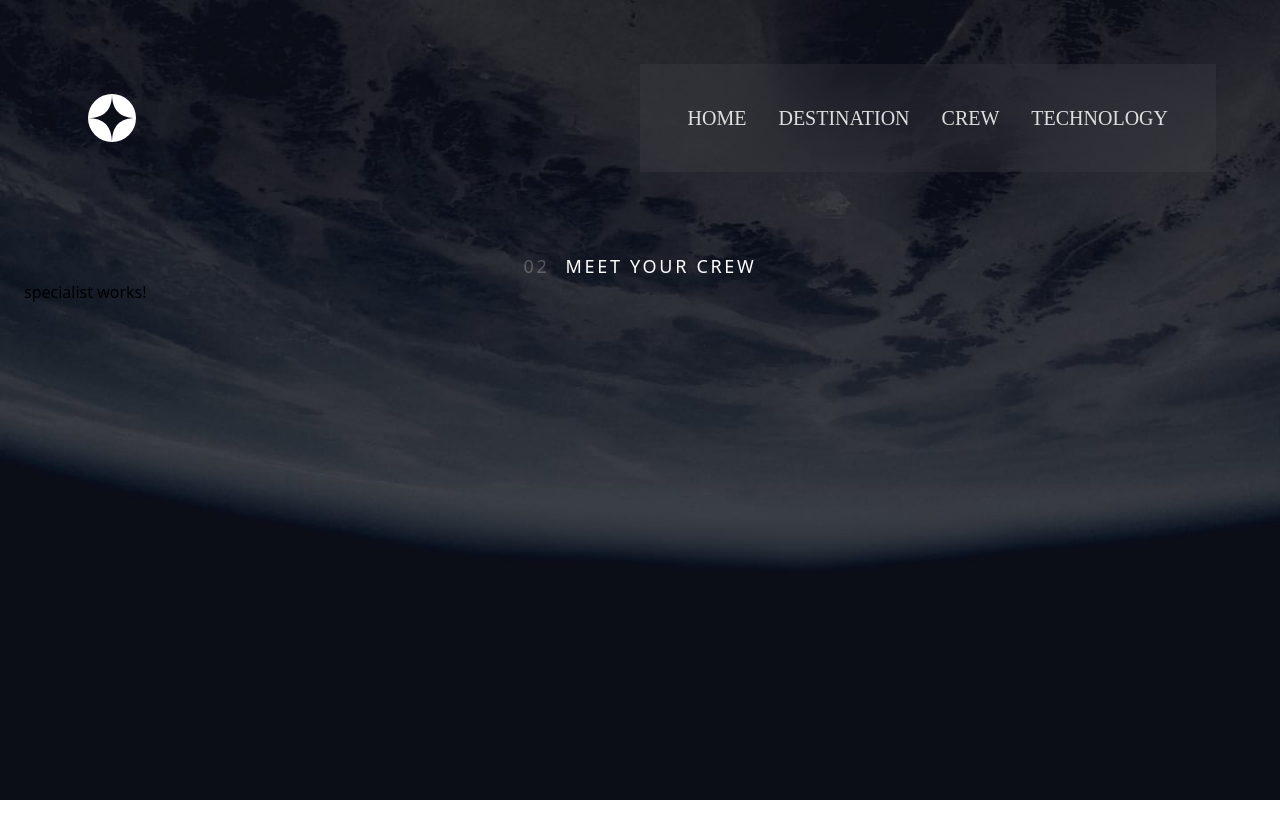
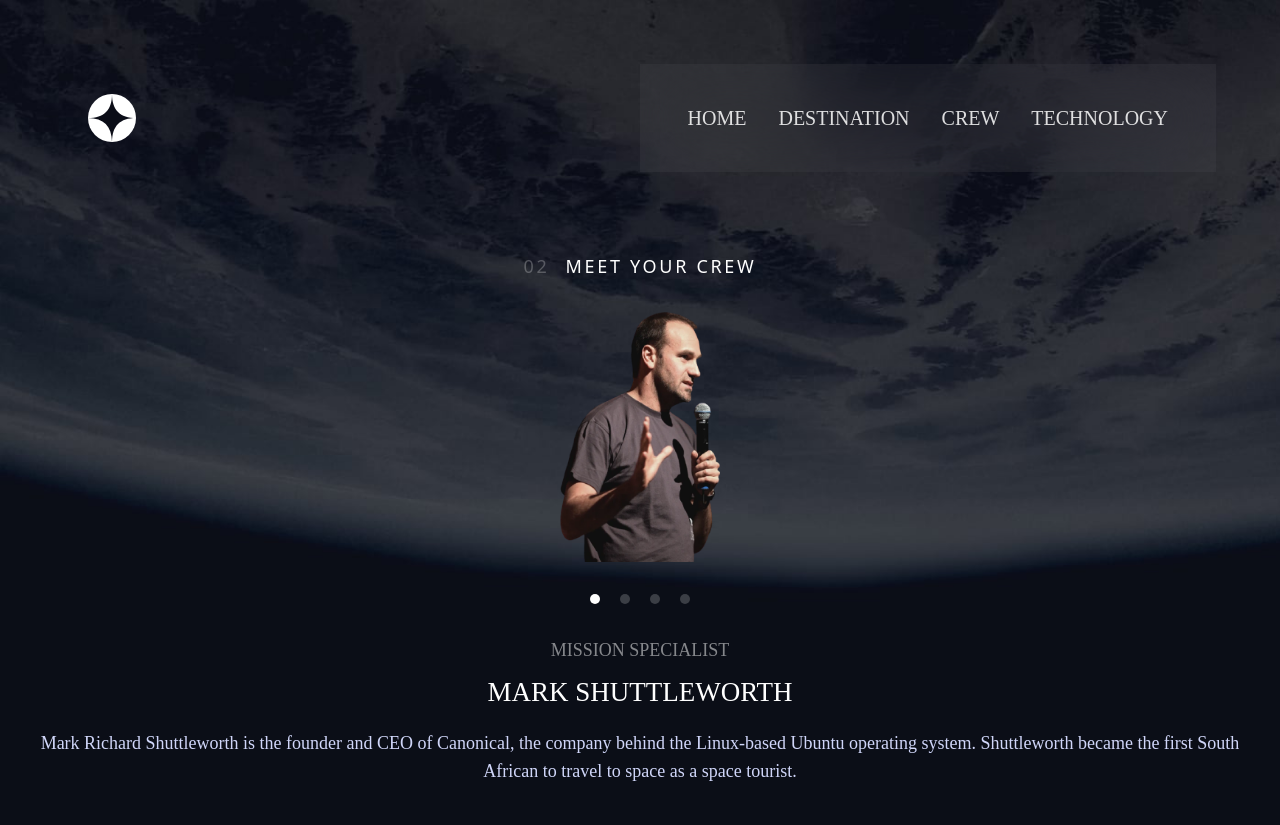
Before and after one commit to RonaldMamani/SpaceTourism_Angular, an Angular app: page /crew/specialist in a window 1280 px wide. Before the commit the page ends 800 px from the top, so only its background shows below. Built offline with nearby package versions, Linux system fonts and the light colour scheme.

Commit message:
Adicionando a pagina Crew e criando subpaginas do crew e começando a criar as paginas

```diff
--- a/src/app/components/nav-crew/nav-crew.component.html
+++ b/src/app/components/nav-crew/nav-crew.component.html
@@ -1 +1,22 @@
-<p>nav-crew works!</p>
+<nav class="flex justify-center gap-5">
+    <button
+        routerLink="/crew"
+        [ngClass]="{'bg-[#fff] ' : path === '/crew' , 'bg-[#fff]/20' : path !== '/crew'}"
+        class="w-[10px] h-[10px] rounded-full">
+    </button>
+    <button
+        routerLink="/crew/specialist"
+        [ngClass]="{'bg-white' : path === '/crew/specialist', 'bg-white/20' : path !== '/crew/specialist' }"
+        class="w-[10px] h-[10px] rounded-full">
+    </button>
+    <button
+        routerLink="/crew/pilot"
+        [ngClass]="{'bg-white' : path === '/crew/pilot', 'bg-white/20' : path !== '/crew/pilot' }"
+        class="w-[10px] h-[10px] rounded-full">
+    </button>
+    <button
+        routerLink="/crew/engineer"
+        [ngClass]="{'bg-white' : path === '/crew/engineer', 'bg-white/20' : path !== '/crew/engineer' }"
+        class="w-[10px] h-[10px] rounded-full">
+    </button>
+</nav>
--- a/src/app/components/nav-crew/nav-crew.component.ts
+++ b/src/app/components/nav-crew/nav-crew.component.ts
@@ -1,12 +1,20 @@
+import { NgClass } from '@angular/common';
 import { Component } from '@angular/core';
+import { Router, RouterLink } from '@angular/router';
 
 @Component({
   selector: 'app-nav-crew',
   standalone: true,
-  imports: [],
+  imports: [NgClass, RouterLink],
   templateUrl: './nav-crew.component.html',
   styleUrl: './nav-crew.component.scss'
 })
 export class NavCrewComponent {
+  path: string = '/crew'
 
+  constructor(private router: Router) {
+    this.router.events.subscribe(() => {
+      this.path = this.router.url
+    });
+  }
 }
--- a/src/app/components/nav-planets/nav-planets.component.html
+++ b/src/app/components/nav-planets/nav-planets.component.html
@@ -1,7 +1,7 @@
 <nav class="flex justify-center items-center gap-7">
     <button
         routerLink="/destination/"
-        [ngClass]="{'text-white border-b-white border-b-2 ' : currentPath === '/destination' || currentPath === '', 'text-[#D0D6F9]/60' : currentPath !== '/destination'}"
+        [ngClass]="{'text-white border-b-white border-b-2 ' : currentPath === '/destination', 'text-[#D0D6F9]/60' : currentPath !== '/destination'}"
         class="
             pb-2 font-['Borlow Condensed tracking-[2.4px]'] uppercase
         ">
--- a/src/app/components/nav-planets/nav-planets.component.ts
+++ b/src/app/components/nav-planets/nav-planets.component.ts
@@ -10,13 +10,12 @@ import { Router, RouterLink } from '@angular/router';
   styleUrl: './nav-planets.component.scss'
 })
 export class NavPlanetsComponent {
-  currentPath: string = ''
+  currentPath: string = '/destination'
 
 
   constructor(private router: Router) {
     this.router.events.subscribe(() => {
       this.currentPath = this.router.url;
-      console.log('Current Path',this.currentPath)
     });
   }
 }
--- a/src/app/components/person-info/person-info.component.html
+++ b/src/app/components/person-info/person-info.component.html
@@ -1,3 +1,7 @@
-<div>
-
+<div class="
+    flex flex-col gap-2 text-center
+    ">
+    <h5 class="text-white opacity-50 font-['Bellefair'] text-lg uppercase">{{Profissional}}</h5>
+    <h6 class=" text-white font-['Bellefair'] text-[27px] uppercase">{{Name}}</h6>
+    <p class="py-2 text-[#D0D6F9] font-['Barlow'] text-lg">{{Descrition}}</p>
 </div>
--- a/src/app/components/person-info/person-info.component.ts
+++ b/src/app/components/person-info/person-info.component.ts
@@ -1,4 +1,4 @@
-import { Component } from '@angular/core';
+import { Component, Input } from '@angular/core';
 
 @Component({
   selector: 'app-person-info',
@@ -8,5 +8,7 @@ import { Component } from '@angular/core';
   styleUrl: './person-info.component.scss'
 })
 export class PersonInfoComponent {
-
+  @Input() Profissional: string = ''
+  @Input() Name: string = ''
+  @Input() Descrition: string = ''
 }
--- a/src/app/pages/crew/commander/commander.component.html
+++ b/src/app/pages/crew/commander/commander.component.html
@@ -1,9 +1,14 @@
-<section>
-    <div>
-        <img src="../../../../assets/crew/image-douglas-hurley.webp" alt="">
+<section class="py-8 flex flex-col gap-8">
+    <div class="flex justify-center">
+        <img class="w-[180px] h-[250px]" src="../../../../assets/crew/image-douglas-hurley.webp" alt="">
     </div>
-    <div class="flex flex-col">
+    <div class="flex flex-col gap-8">
         <app-nav-crew />
-        <app-person-info />
+        <app-person-info
+            Profissional="Commander "
+            Name="Douglas Hurley"
+            Descrition="Douglas Gerald Hurley is an American engineer, former Marine Corps pilot and former NASA astronaut. He
+            launched into space for the third time as commander of Crew Dragon Demo-2."
+        />
     </div>
 </section>
--- a/src/app/pages/crew/specialist/specialist.component.html
+++ b/src/app/pages/crew/specialist/specialist.component.html
@@ -1 +1,14 @@
-<p>specialist works!</p>
+<section class="py-8 flex flex-col gap-8">
+    <div class="flex justify-center">
+        <img class="w-[160px] h-[250px]" src="../../../../assets/crew/image-mark-shuttleworth.webp" alt="">
+    </div>
+    <div class="flex flex-col gap-8">
+        <app-nav-crew />
+        <app-person-info
+            Profissional="Mission Specialist"
+            Name="MARK SHUTTLEWORTH"
+            Descrition="Mark Richard Shuttleworth is the founder and CEO of Canonical, the company behind the Linux-based Ubuntu
+            operating system. Shuttleworth became the first South African to travel to space as a space tourist."
+        />
+    </div>
+</section>
--- a/src/app/pages/crew/specialist/specialist.component.ts
+++ b/src/app/pages/crew/specialist/specialist.component.ts
@@ -1,9 +1,11 @@
 import { Component } from '@angular/core';
+import { NavCrewComponent } from '../../../components/nav-crew/nav-crew.component';
+import { PersonInfoComponent } from '../../../components/person-info/person-info.component';
 
 @Component({
   selector: 'app-specialist',
   standalone: true,
-  imports: [],
+  imports: [NavCrewComponent, PersonInfoComponent],
   templateUrl: './specialist.component.html',
   styleUrl: './specialist.component.scss'
 })
```
